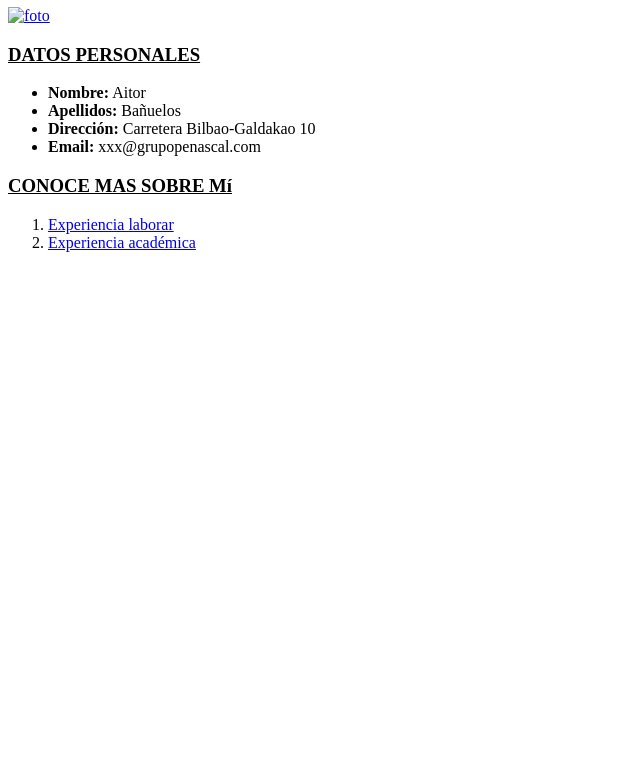
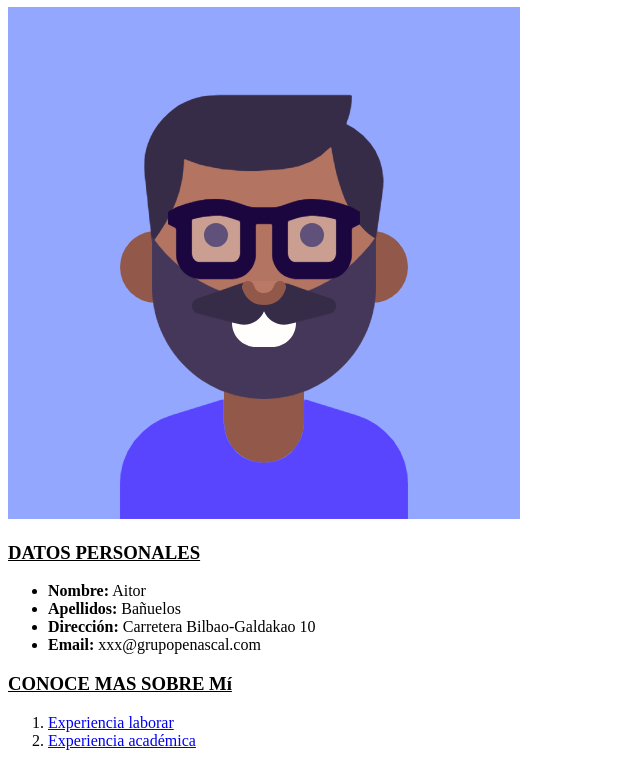
Before and after one commit to aitorcode/CV, a plain HTML site: page index.html in a window 1280 px wide. Shown: the part 73-839 px from the top of the page, without its empty margins (0-640 px from the left). Before the commit the page ends 800 px from the top, so only its background shows below. Drawn offline with Linux system fonts and the light colour scheme.

Commit message:
Ruta de imagen cambiada

```diff
--- a/index.html
+++ b/index.html
@@ -12,7 +12,7 @@
     <h1>CURRICULUM VITAE</h1>
 
     <a href="https://www.grupopenascal.com/">
-        <img src="./imagenes/foto.png" alt="foto">
+        <img src="./foto.png" alt="foto">
     </a>
 
     <h3>
```
